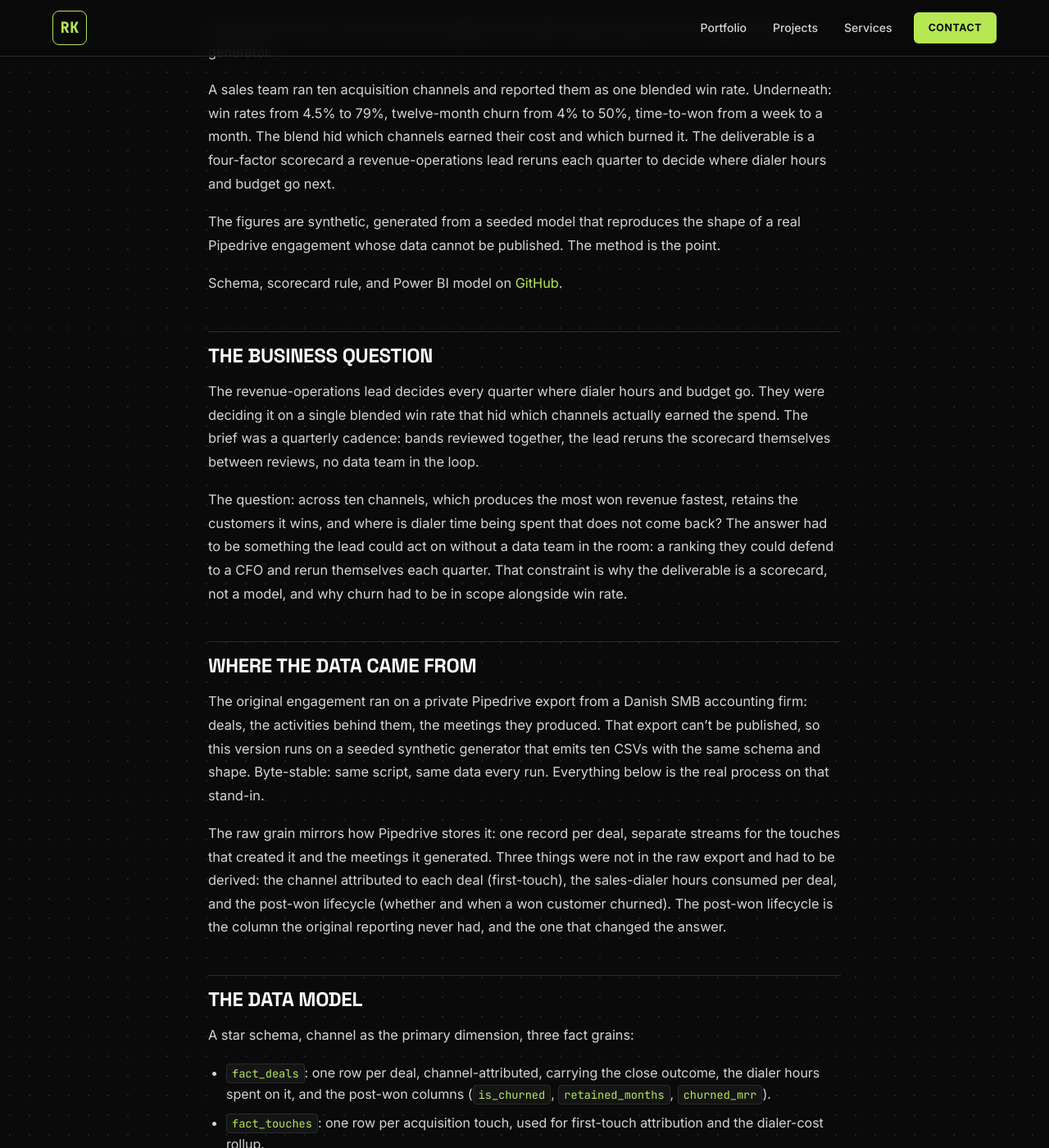
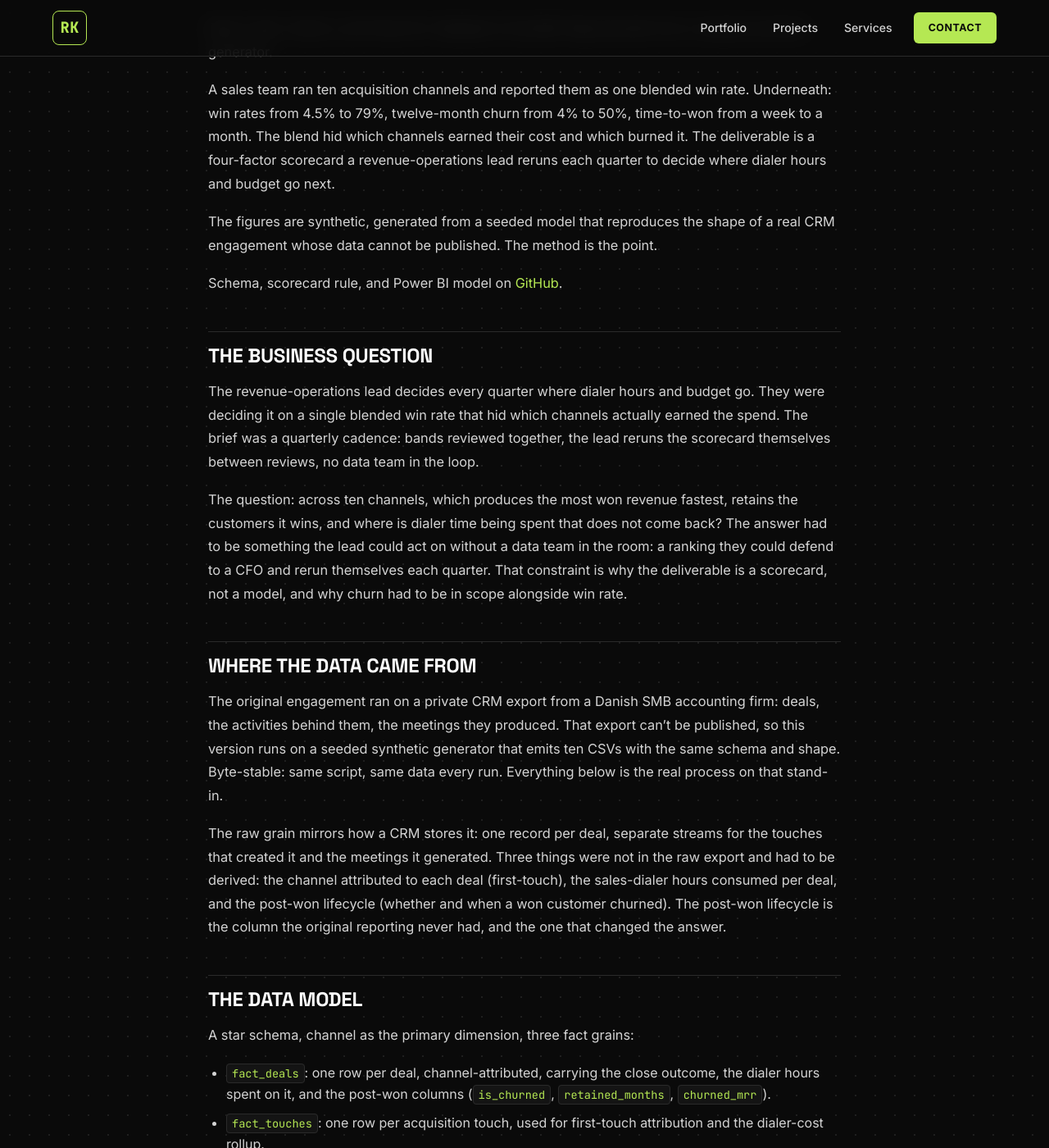
Before and after one commit to rasmuskampmann1998/rasmuskampmann.com, a Jekyll site: the page built from _projects/02-channel-performance.md, in a window 1280 px wide and 1400 px high, scrolled down 620 px. Shown: the whole window at 82% size. Built offline with Jekyll 4.4.1, drawn with Linux system fonts in a browser that asks for light colours; some of the changed text lies outside the part shown.

Commit message:
Channel Performance: genericize Pipedrive to CRM
Real client tool name implied more about the engagement than wanted
on a public synthetic case study. All four mentions now read "CRM".

Co-Authored-By: Claude Opus 4.7 <noreply@anthropic.com>

```diff
--- a/_projects/02-channel-performance.md
+++ b/_projects/02-channel-performance.md
@@ -14,7 +14,7 @@ Built in SQL, Python, and Power BI. Validated in DuckDB. Reproducible from a see
 
 A sales team ran ten acquisition channels and reported them as one blended win rate. Underneath: win rates from 4.5% to 79%, twelve-month churn from 4% to 50%, time-to-won from a week to a month. The blend hid which channels earned their cost and which burned it. The deliverable is a four-factor scorecard a revenue-operations lead reruns each quarter to decide where dialer hours and budget go next.
 
-The figures are synthetic, generated from a seeded model that reproduces the shape of a real Pipedrive engagement whose data cannot be published. The method is the point.
+The figures are synthetic, generated from a seeded model that reproduces the shape of a real CRM engagement whose data cannot be published. The method is the point.
 
 Schema, scorecard rule, and Power BI model on [GitHub]({{ page.github_url }}).
 
@@ -26,9 +26,9 @@ The question: across ten channels, which produces the most won revenue fastest,
 
 ## Where the data came from
 
-The original engagement ran on a private Pipedrive export from a Danish SMB accounting firm: deals, the activities behind them, the meetings they produced. That export can't be published, so this version runs on a seeded synthetic generator that emits ten CSVs with the same schema and shape. Byte-stable: same script, same data every run. Everything below is the real process on that stand-in.
+The original engagement ran on a private CRM export from a Danish SMB accounting firm: deals, the activities behind them, the meetings they produced. That export can't be published, so this version runs on a seeded synthetic generator that emits ten CSVs with the same schema and shape. Byte-stable: same script, same data every run. Everything below is the real process on that stand-in.
 
-The raw grain mirrors how Pipedrive stores it: one record per deal, separate streams for the touches that created it and the meetings it generated. Three things were not in the raw export and had to be derived: the channel attributed to each deal (first-touch), the sales-dialer hours consumed per deal, and the post-won lifecycle (whether and when a won customer churned). The post-won lifecycle is the column the original reporting never had, and the one that changed the answer.
+The raw grain mirrors how a CRM stores it: one record per deal, separate streams for the touches that created it and the meetings it generated. Three things were not in the raw export and had to be derived: the channel attributed to each deal (first-touch), the sales-dialer hours consumed per deal, and the post-won lifecycle (whether and when a won customer churned). The post-won lifecycle is the column the original reporting never had, and the one that changed the answer.
 
 ## The data model
 
@@ -126,7 +126,7 @@ The same tools most analysts list, but used at a specific step for a specific re
 
 | Step | Tool | What it did here |
 |---|---|---|
-| Sourcing | Pipedrive export (synthetic stand-in via a seeded Python generator) | Deals, touches, and meetings at CRM grain; no private data leaves the original engagement |
+| Sourcing | CRM export (synthetic stand-in via a seeded Python generator) | Deals, touches, and meetings at CRM grain; no private data leaves the original engagement |
 | Modelling | SQL (Postgres-style DDL) | The star schema: three fact grains, seven conformed dimensions, channel as the primary axis |
 | Cleaning and validation | DuckDB | Referential-integrity checks (zero FK orphans), grain dedupe, query validation before any finding |
 | Churn analysis | Python (pandas) | Twelve-month retention curves, net revenue retention, and survival shape by channel group |
```
